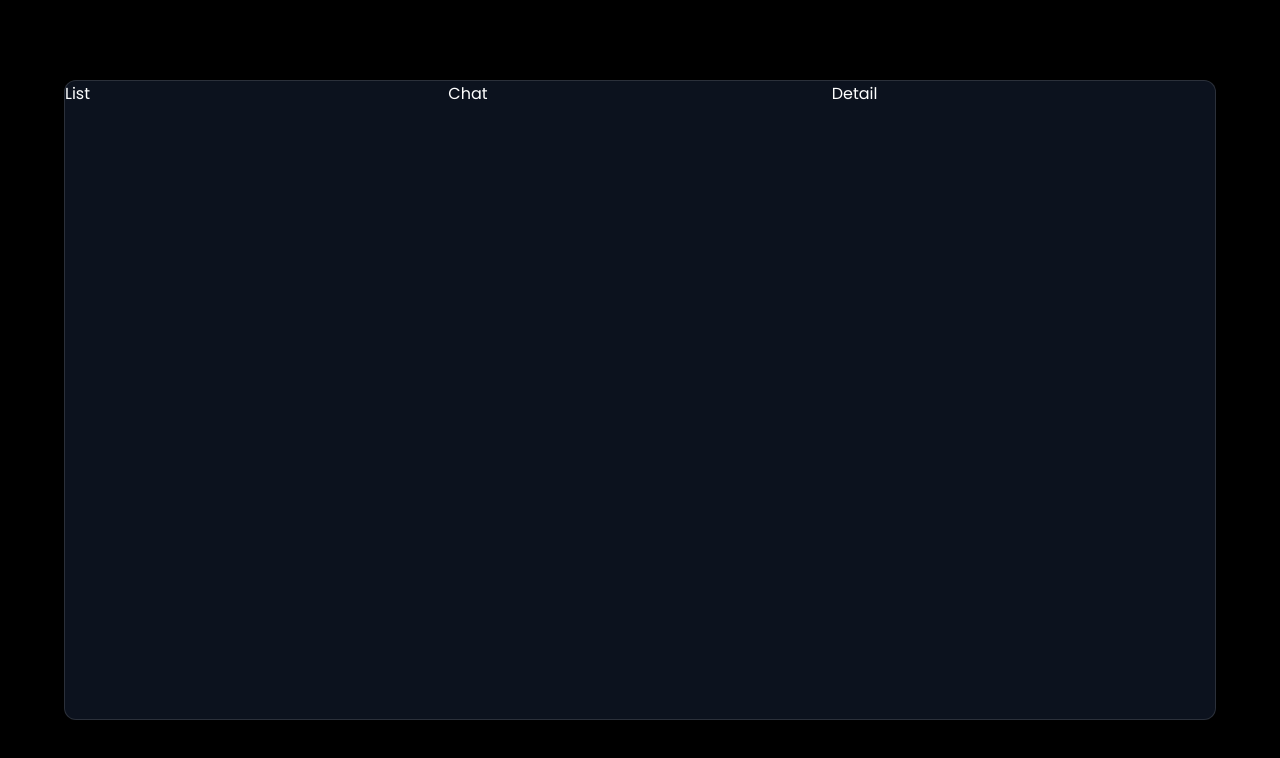
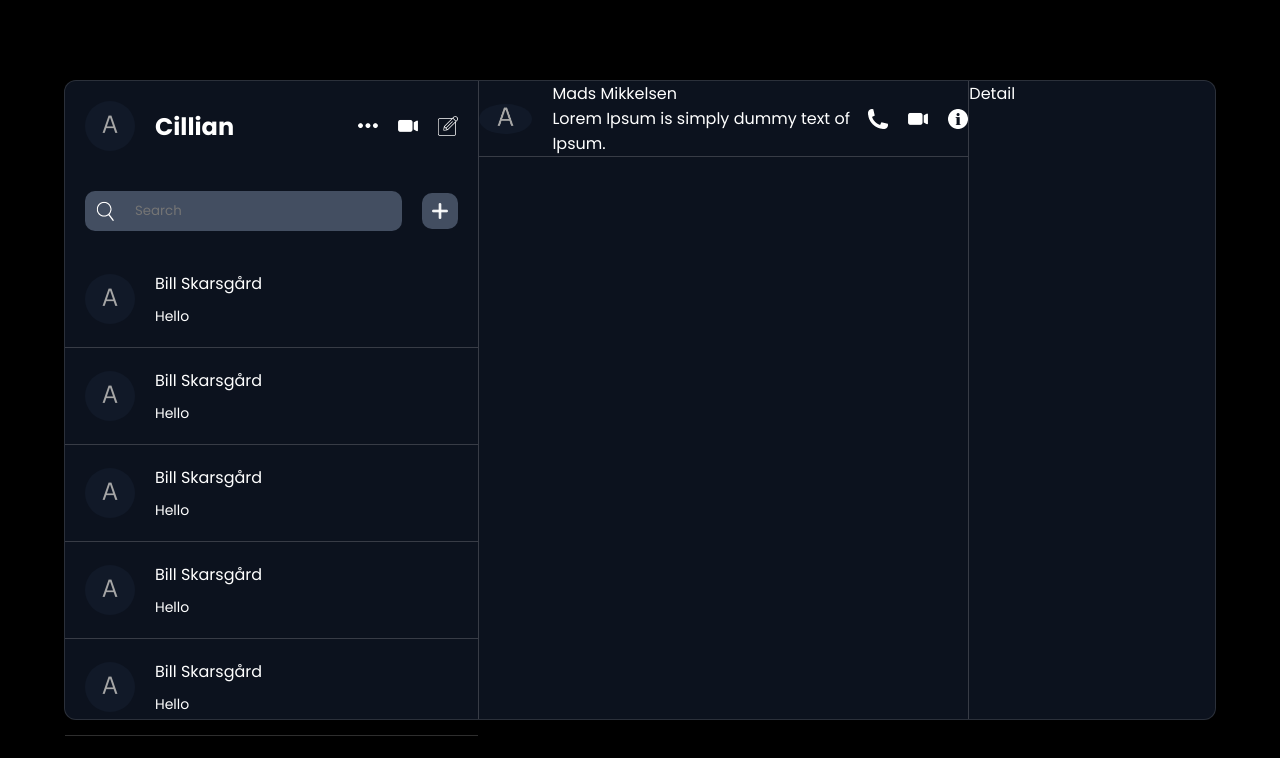
Before and after one commit to Timezoro/Social-project, a React (Vite) app: page / in a window 1280 px wide. Shown: the top 758 px of the page. Built offline with nearby package versions, Linux system fonts and the light colour scheme.

Commit message:
chat/list half way done

```diff
--- a/src/App.jsx
+++ b/src/App.jsx
@@ -1,4 +1,4 @@
-import Detail from "./components/message/detail/Detail";
+import Detail from "./components/message/detail/detail";
 import Chat from "./components/message/chat/Chat";
 import List from "./components/message/list/List";
 
--- a/src/components/message/chat/Chat.jsx
+++ b/src/components/message/chat/Chat.jsx
@@ -2,7 +2,26 @@
 
 const Chat = () => {
   return (
-    <div className="chat">Chat</div>
+    <div className="chat">
+      <div className="top">
+        <div className="user">
+          <img src="./avatar.png" alt="" />
+          <div className="text">
+            <span>Mads Mikkelsen</span>
+            <p>
+            Lorem Ipsum is simply dummy text of Ipsum.
+            </p>
+          </div>
+        </div>
+        <div className="icon">
+          <img src="./phone.png" alt="" />
+          <img src="./video.png" alt="" />
+          <img src="./info.png" alt="" />
+        </div>
+      </div>
+      <div className="center"></div>
+      <div className="bottom"></div>
+    </div>
   )
 }
 
--- a/src/components/message/chat/chat.css
+++ b/src/components/message/chat/chat.css
@@ -1,3 +1,26 @@
 .chat{
-    flex: 1px;
+    flex: 2;
+    border-left: 1px solid #dddddd35;
+    border-right: 1px solid #dddddd35;
+    height: 100%;
+
+    .top{
+        padding: 20;
+        display: flex;
+        align-items: center;
+        justify-content: space-between;
+        border-bottom: 1px solid #dddddd35;
+    }
+
+    .user{
+        display: flex;
+        align-items: center;
+        gap: 20px;
+
+        img{
+            width: 60px;
+            height: 30px;
+            object-fit: cover;
+        }
+    }
 }
--- a/src/components/message/list/List.jsx
+++ b/src/components/message/list/List.jsx
@@ -1,8 +1,13 @@
 import "./list.css";
+import Userinfo from "./userinfo/userinfo";
+import Chatlist from "./chatlist/chatlist";
 
 const List = () => {
   return (
-    <div className="list">List</div>
+    <div className="list">
+      <Userinfo />
+      <Chatlist />
+    </div>
   )
 }
 
--- /dev/null
+++ b/src/components/message/list/chatlist/Chatlist.jsx
@@ -0,0 +1,64 @@
+import { useState } from "react";
+import "./chatlist.css";
+
+const Chatlist = () => {
+    const [addMode, setAddMode] = useState(false);
+  return (
+    <div>
+
+        <div className="search">
+            <div className="searchbar">
+                <img src="./search.png" className="img" alt="search" />
+                <input type="text" className="input" placeholder="Search" />
+            </div>
+            <img src={addMode ? "./minus.png" : "./plus.png"}
+            className="add"
+            onClick={() => setAddMode(prev => !prev)}
+            alt="toggle" />
+        </div>
+
+        <div className="item">
+            <img src="./avatar.png" alt="" />
+            <div className="text">
+                <span>Bill Skarsgård</span>
+                <p>Hello</p>
+            </div>
+        </div>
+
+        <div className="item">
+            <img src="./avatar.png" alt="" />
+            <div className="text">
+                <span>Bill Skarsgård</span>
+                <p>Hello</p>
+            </div>
+        </div>
+
+        <div className="item">
+            <img src="./avatar.png" alt="" />
+            <div className="text">
+                <span>Bill Skarsgård</span>
+                <p>Hello</p>
+            </div>
+        </div>
+
+        <div className="item">
+            <img src="./avatar.png" alt="" />
+            <div className="text">
+                <span>Bill Skarsgård</span>
+                <p>Hello</p>
+            </div>
+        </div>
+
+        <div className="item">
+            <img src="./avatar.png" alt="" />
+            <div className="text">
+                <span>Bill Skarsgård</span>
+                <p>Hello</p>
+            </div>
+        </div>
+
+    </div>
+  )
+}
+
+export default Chatlist
--- /dev/null
+++ b/src/components/message/list/chatlist/chatlist.css
@@ -0,0 +1,74 @@
+.chatlist{
+    flex: 1;
+    overflow: scroll;
+}
+
+.search {
+    display: flex;
+    align-items: center;
+    gap: 20px;
+    padding: 20px;
+}
+
+.searchbar{
+    flex: 1;
+    background-color: rgba(123, 137, 163, 0.5);
+    display: flex;
+    align-items: center;
+    gap: 20px;
+    border-radius: 10px;
+    padding: 10px;
+}
+
+.input{
+    background-color: transparent;
+    border: none;
+    outline: none;
+    color: white;
+    flex: 1;
+}
+
+.img{
+    width: 20px;
+    height: 20px;
+}
+
+.add{
+    width: 36px;
+    height: 36px;
+    background-color: rgba(123, 137, 163, 0.5);
+    padding: 10px;
+    border-radius: 10px;
+    cursor: pointer;
+}
+
+.item{
+    display: flex;
+    align-items: center;
+    gap: 20px;
+    padding: 20px;
+    cursor: pointer;
+    border-bottom: 1px solid #dddddd35;
+
+    img{
+        width: 50px;
+        height: 50px;
+        border-radius: 50%;
+        object-fit: cover;
+    }
+
+    .text{
+        display: flex;
+        flex-direction: column;
+        gap: 10px;
+
+        span{
+            font-weight: 500;
+        }
+
+        p{
+            font-size: 14px;
+            font-weight: 300;
+        }
+    }
+}
--- a/src/components/message/list/list.css
+++ b/src/components/message/list/list.css
@@ -1,3 +1,5 @@
 .list{
-    flex: 1px;
+    flex: 1;
+    display: flex;
+    flex-direction: column;
 }
--- /dev/null
+++ b/src/components/message/list/userinfo/Userinfo.jsx
@@ -0,0 +1,19 @@
+import "./userinfo.css";
+
+const Userinfo = () => {
+  return (
+    <div className="userinfo">
+        <div className="user">
+            <img src="./avatar.png" alt="User Avatar" />
+            <h2>Cillian</h2>
+        </div>
+        <div className="icon">
+            <img src="./more.png" alt="More Options" />
+            <img src="./video.png" alt="Video" />
+            <img src="./edit.png" alt="Edit" />
+        </div>
+    </div>
+  );
+}
+
+export default Userinfo;
--- /dev/null
+++ b/src/components/message/list/userinfo/userinfo.css
@@ -0,0 +1,30 @@
+.userinfo {
+    padding: 20px;
+    display: flex;
+    align-items: center;
+    justify-content: space-between;
+}
+
+.user{
+    display: flex;
+    align-items: center;
+    gap: 20px;
+}
+
+.user img {
+    width: 50px;
+    height: 50px;
+    border-radius: 50%;
+    object-fit: cover;
+}
+
+.icon{
+    display: flex;
+    gap: 20px;
+}
+
+.icon img {
+    width: 20px;
+    height: 20px;
+    cursor: pointer;
+}
```
